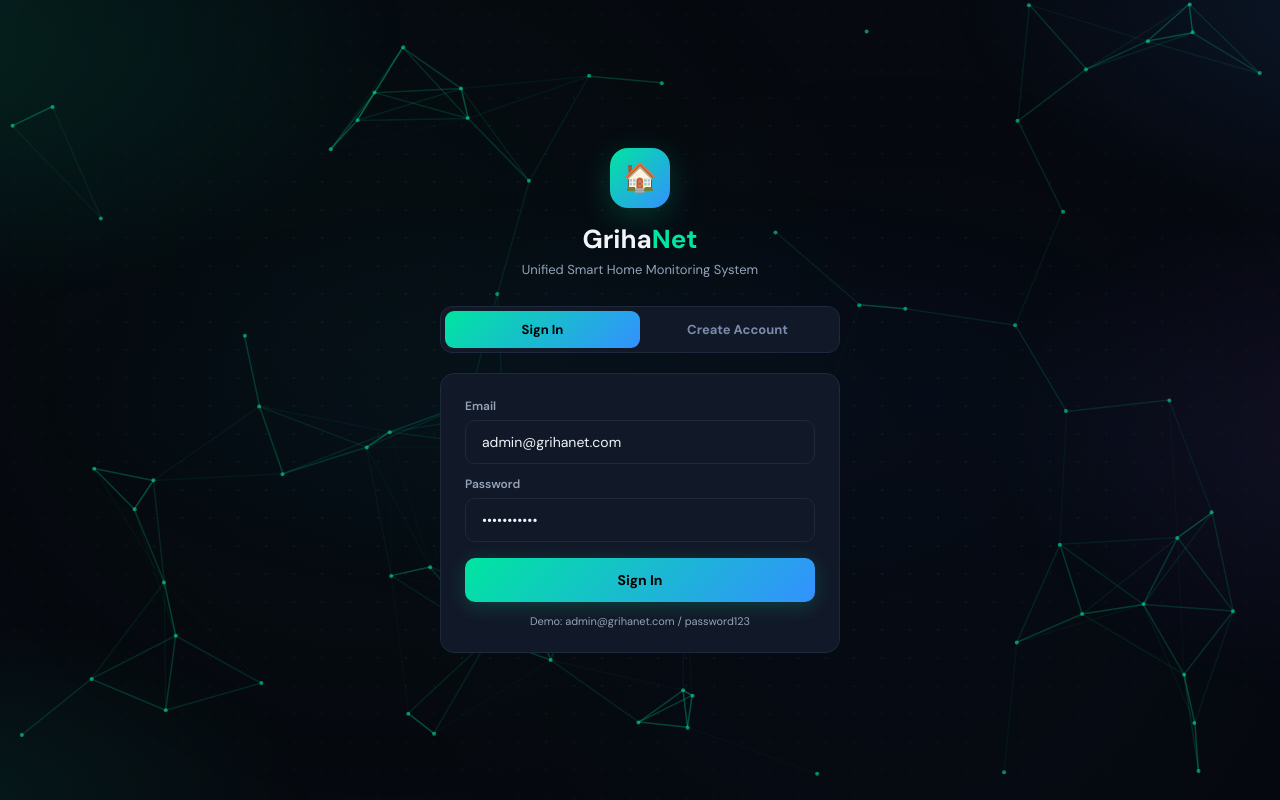
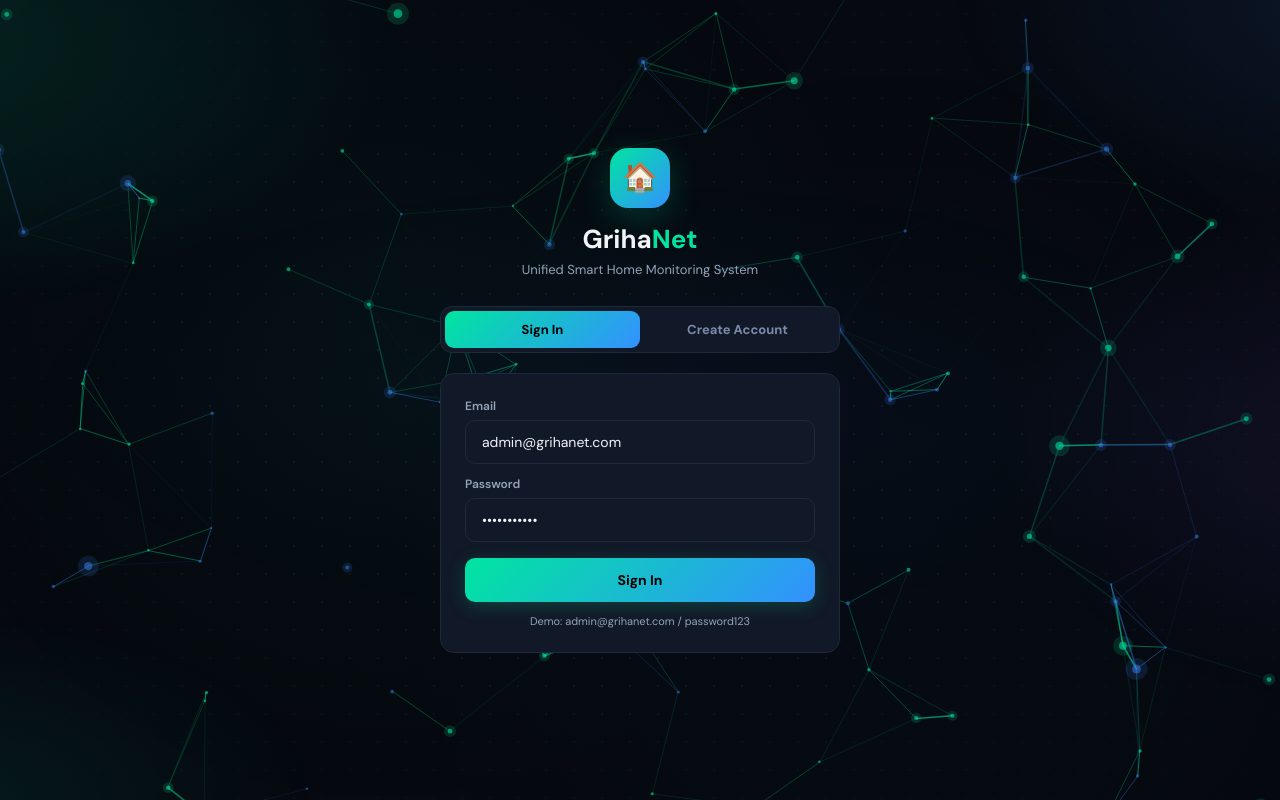
Before and after one commit to Shubhangam-Singh/GrihaNet, a Flask app: page / in a window 1280 px wide. Run offline with Flask 3, Linux system fonts and the light colour scheme; some libraries are stand-ins or nearby versions.

Commit message:
feat(bg): Upgrade canvas to an interactive multi-color smart network with physics and hubs

```diff
--- a/templates/index.html
+++ b/templates/index.html
@@ -519,49 +519,84 @@
       window.addEventListener('resize', resize);
       resize();
 
+      // Mouse tracking
+      const mouse = { x: null, y: null, radius: 250 };
+      window.addEventListener('mousemove', (e) => {
+        mouse.x = e.clientX;
+        mouse.y = e.clientY;
+      });
+      window.addEventListener('mouseout', () => {
+        mouse.x = null;
+        mouse.y = null;
+      });
+
       const particles = [];
       const config = {
-        particleCount: 75,
-        particleColor: 'rgba(0, 229, 160, 0.4)', // Teal
-        lineColor: 'rgba(0, 229, 160, 0.15)',
-        particleRadius: 2,
-        maxVelocity: 0.6,
-        connectDistance: 150
+        particleCount: 110,
+        colors: {
+          teal: 'rgba(0, 229, 160, 0.5)',
+          blue: 'rgba(59, 130, 246, 0.4)',
+          mouseLineTeal: 'rgba(0, 229, 160, 0.5)',
+          mouseLineBlue: 'rgba(59, 130, 246, 0.4)',
+          lineTeal: 'rgba(0, 229, 160, 0.15)',
+          lineBlue: 'rgba(59, 130, 246, 0.1)'
+        },
+        maxVelocity: 0.8,
+        connectDistance: 130
       };
 
-      // Theme observer for real-time adaptations
       setInterval(() => {
         const isLight = document.documentElement.getAttribute('data-theme') === 'light';
-        config.particleColor = isLight ? 'rgba(0, 163, 112, 0.5)' : 'rgba(0, 229, 160, 0.6)';
-        config.lineColor = isLight ? 'rgba(0, 163, 112, 0.2)' : 'rgba(0, 229, 160, 0.2)';
+        if (isLight) {
+          config.colors.teal = 'rgba(0, 163, 112, 0.5)';
+          config.colors.blue = 'rgba(32, 112, 224, 0.5)';
+          config.colors.mouseLineTeal = 'rgba(0, 163, 112, 0.4)';
+          config.colors.mouseLineBlue = 'rgba(32, 112, 224, 0.4)';
+          config.colors.lineTeal = 'rgba(0, 163, 112, 0.2)';
+          config.colors.lineBlue = 'rgba(32, 112, 224, 0.15)';
+        } else {
+          config.colors.teal = 'rgba(0, 229, 160, 0.6)';
+          config.colors.blue = 'rgba(59, 130, 246, 0.5)';
+          config.colors.mouseLineTeal = 'rgba(0, 229, 160, 0.5)';
+          config.colors.mouseLineBlue = 'rgba(59, 130, 246, 0.4)';
+          config.colors.lineTeal = 'rgba(0, 229, 160, 0.2)';
+          config.colors.lineBlue = 'rgba(59, 130, 246, 0.15)';
+        }
       }, 500);
 
+      // Initialize particles
       for (let i = 0; i < config.particleCount; i++) {
-        particles.push({
-          x: Math.random() * w,
-          y: Math.random() * h,
-          vx: (Math.random() - 0.5) * config.maxVelocity * 2,
-          vy: (Math.random() - 0.5) * config.maxVelocity * 2
-        });
+          const isHub = Math.random() < 0.15; // 15% are larger network hubs
+          particles.push({
+            x: Math.random() * w,
+            y: Math.random() * h,
+            vx: (Math.random() - 0.5) * config.maxVelocity * (isHub ? 0.3 : 1.2),
+            vy: (Math.random() - 0.5) * config.maxVelocity * (isHub ? 0.3 : 1.2),
+            radius: isHub ? Math.random() * 2 + 2.5 : Math.random() * 1.5 + 1,
+            type: Math.random() > 0.4 ? 'teal' : 'blue'
+          });
       }
 
       function draw() {
         ctx.clearRect(0, 0, w, h);
 
-        // Draw connections
+        ctx.lineWidth = 1;
+        // Draw device-to-device connections
         for (let i = 0; i < particles.length; i++) {
           for (let j = i + 1; j < particles.length; j++) {
             const p1 = particles[i], p2 = particles[j];
             const dist = Math.hypot(p1.x - p2.x, p1.y - p2.y);
+
             if (dist < config.connectDistance) {
               const opacity = 1 - (dist / config.connectDistance);
+              const isBlue = p1.type === 'blue' && p2.type === 'blue';
+              const baseLine = isBlue ? config.colors.lineBlue : config.colors.lineTeal;
 
-              // We need to extract the base rgb from rgba to inject opacity
-              let match = config.lineColor.match(/rgba\((\d+),\s*(\d+),\s*(\d+)/);
+              let match = baseLine.match(/rgba\((\d+),\s*(\d+),\s*(\d+)/);
               if (match) {
                  ctx.beginPath();
-                 ctx.strokeStyle = `rgba(${match[1]}, ${match[2]}, ${match[3]}, ${opacity * 0.4})`;
-                 ctx.lineWidth = 1.5;
+                 ctx.strokeStyle = `rgba(${match[1]}, ${match[2]}, ${match[3]}, ${opacity * 0.8})`;
+                 ctx.lineWidth = (p1.radius > 2 && p2.radius > 2) ? 1.5 : 0.8;
                  ctx.moveTo(p1.x, p1.y);
                  ctx.lineTo(p2.x, p2.y);
                  ctx.stroke();
@@ -570,19 +605,64 @@
           }
         }
 
-        // Draw particles
+        // Draw particles and handle movement
         for (const p of particles) {
+          // Standard movement
           p.x += p.vx;
           p.y += p.vy;
-          if (p.x < 0) p.vx = Math.abs(p.vx);
-          if (p.x > w) p.vx = -Math.abs(p.vx);
-          if (p.y < 0) p.vy = Math.abs(p.vy);
-          if (p.y > h) p.vy = -Math.abs(p.vy);
 
+          // Warp around edges silently
+          if (p.x < -20) p.x = w + 20;
+          if (p.x > w + 20) p.x = -20;
+          if (p.y < -20) p.y = h + 20;
+          if (p.y > h + 20) p.y = -20;
+
+          // Interactive Mouse Connections & Physics
+          if (mouse.x != null && mouse.y != null) {
+            const dx = mouse.x - p.x;
+            const dy = mouse.y - p.y;
+            const distance = Math.hypot(dx, dy);
+
+            if (distance < mouse.radius) {
+              // Mouse connecting line
+              const opacity = 1 - (distance / mouse.radius);
+              const baseLine = p.type === 'blue' ? config.colors.mouseLineBlue : config.colors.mouseLineTeal;
+              let match = baseLine.match(/rgba\((\d+),\s*(\d+),\s*(\d+)/);
+              if (match) {
+                ctx.beginPath();
+                ctx.strokeStyle = `rgba(${match[1]}, ${match[2]}, ${match[3]}, ${Math.min(opacity, 0.6)})`;
+                ctx.lineWidth = p.radius > 2 ? 1.5 : 1;
+                ctx.moveTo(p.x, p.y);
+                ctx.lineTo(mouse.x, mouse.y);
+                ctx.stroke();
+              }
+
+              // Gentle pull toward mouse
+              const forceX = dx / distance;
+              const forceY = dy / distance;
+              const pullForce = (mouse.radius - distance) / mouse.radius;
+
+              p.x += forceX * pullForce * 1.5;
+              p.y += forceY * pullForce * 1.5;
+            }
+          }
+
+          // Draw the physical node
           ctx.beginPath();
-          ctx.arc(p.x, p.y, config.particleRadius, 0, Math.PI * 2);
-          ctx.fillStyle = config.particleColor;
+          ctx.arc(p.x, p.y, p.radius, 0, Math.PI * 2);
+          ctx.fillStyle = config.colors[p.type];
           ctx.fill();
+
+          // Draw subtle glow ring around Hubs
+          if (p.radius > 2) {
+            ctx.beginPath();
+            ctx.arc(p.x, p.y, p.radius * 2.5, 0, Math.PI * 2);
+            const colorMatch = config.colors[p.type].match(/rgba\((\d+),\s*(\d+),\s*(\d+)/);
+            if (colorMatch) {
+                ctx.fillStyle = `rgba(${colorMatch[1]}, ${colorMatch[2]}, ${colorMatch[3]}, 0.15)`;
+                ctx.fill();
+            }
+          }
         }
 
         requestAnimationFrame(draw);
```
